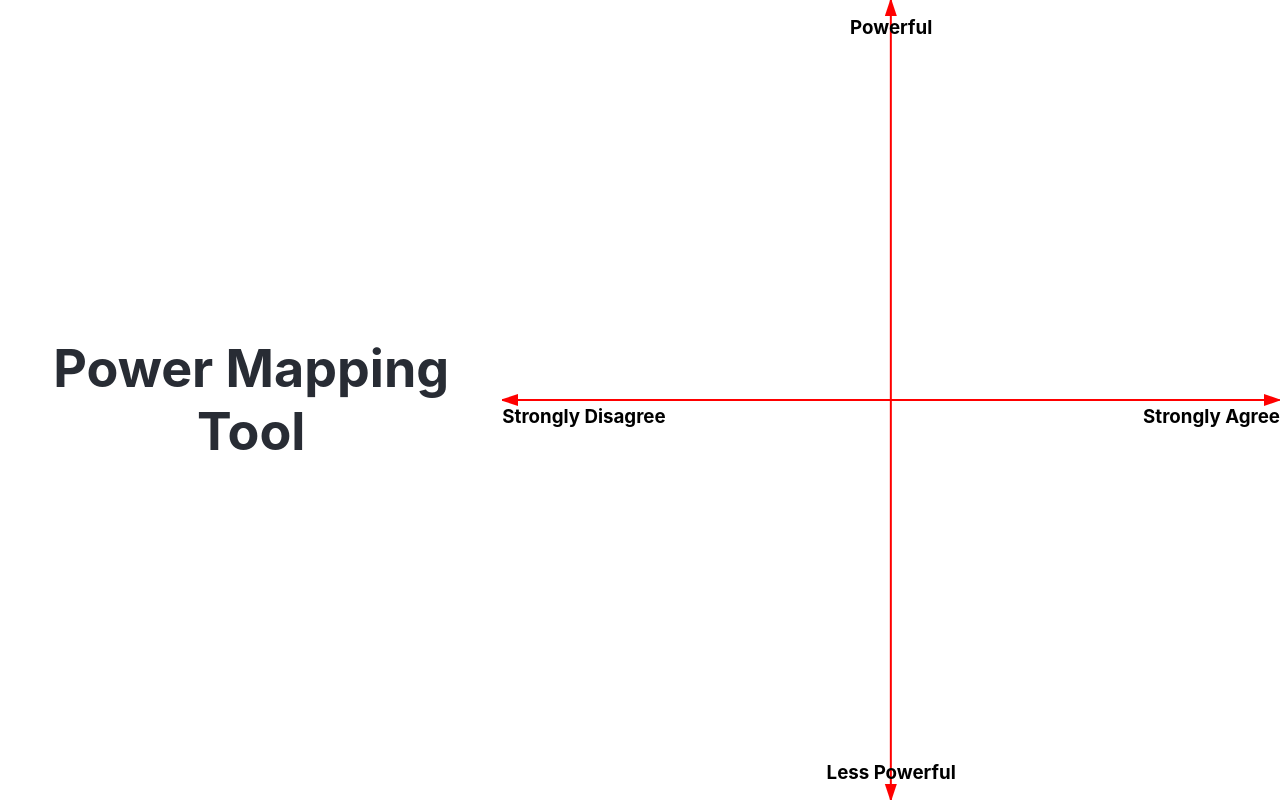
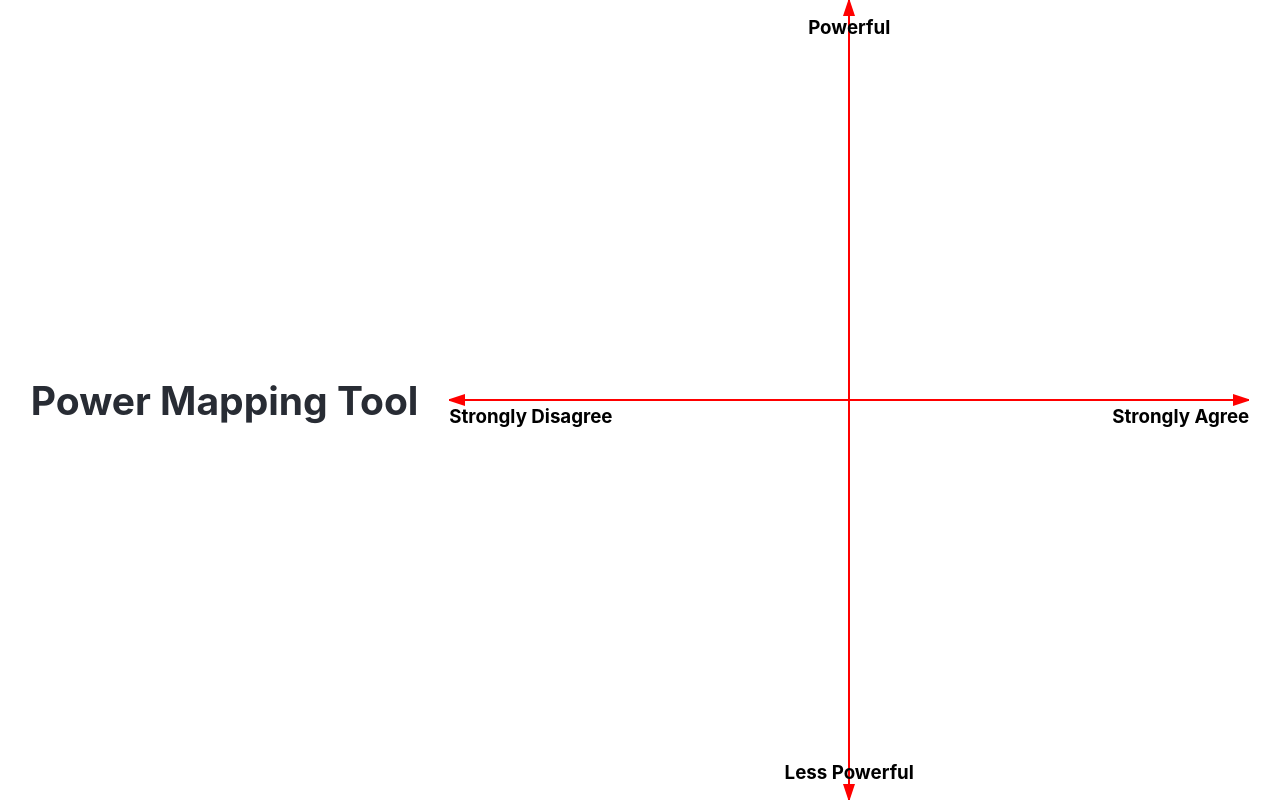
Before and after one commit to rabblerouser/power-map, a React (Create React App) app: page / in a window 1280 px wide. Built offline with nearby package versions, Linux system fonts and the light colour scheme.

Commit message:
[Alex/Niloo/Gabriel] change heading, check for auto deploy

```diff
--- a/src/App.js
+++ b/src/App.js
@@ -8,7 +8,7 @@ class App extends Component {
     return (
       <div className="App">
         <header className="App-header">
-          <h1>Power Mapping Tool</h1>
+          <h2>Power Mapping Tool</h2>
         </header>
         <Axis></Axis>
       </div>
```
